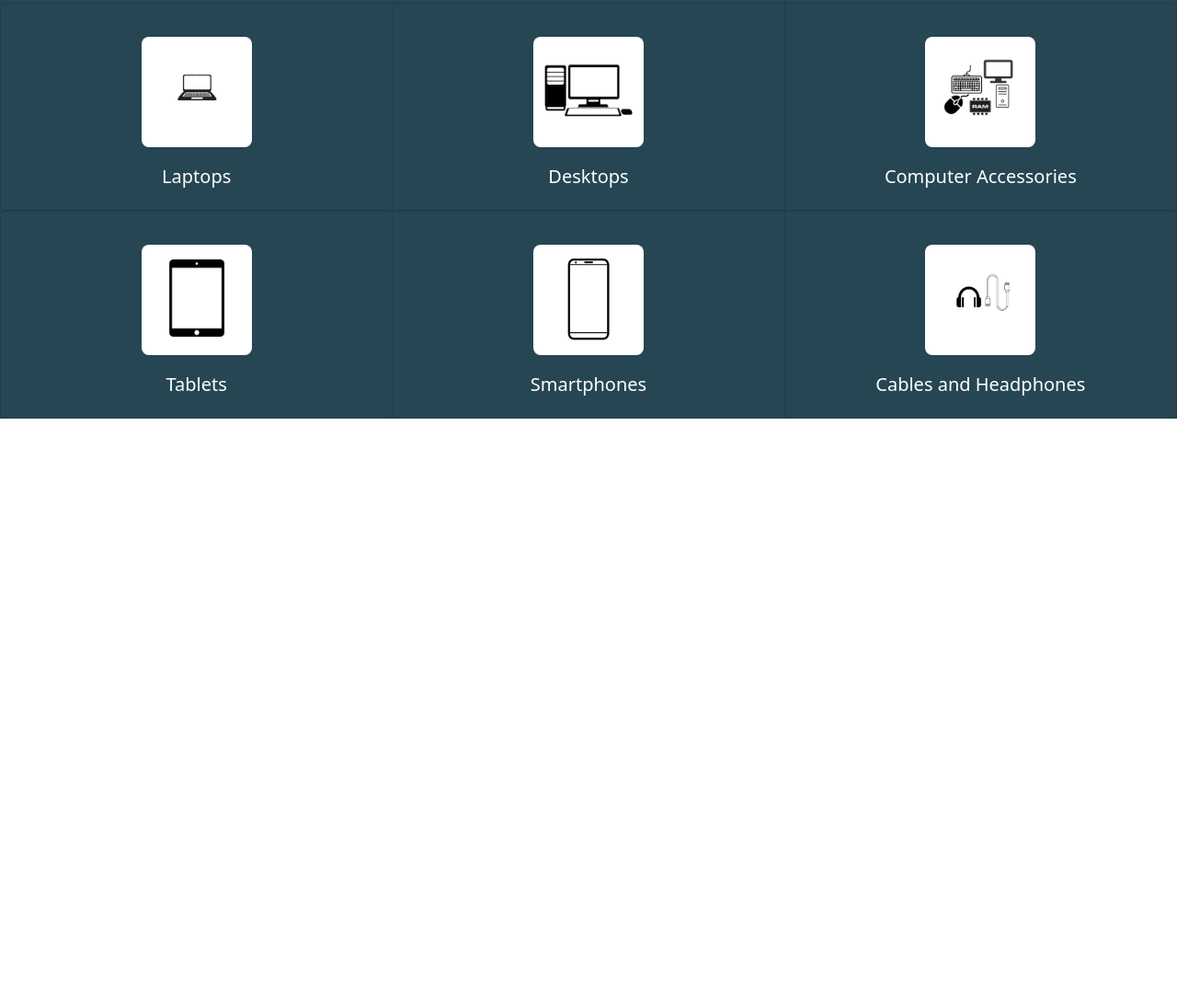
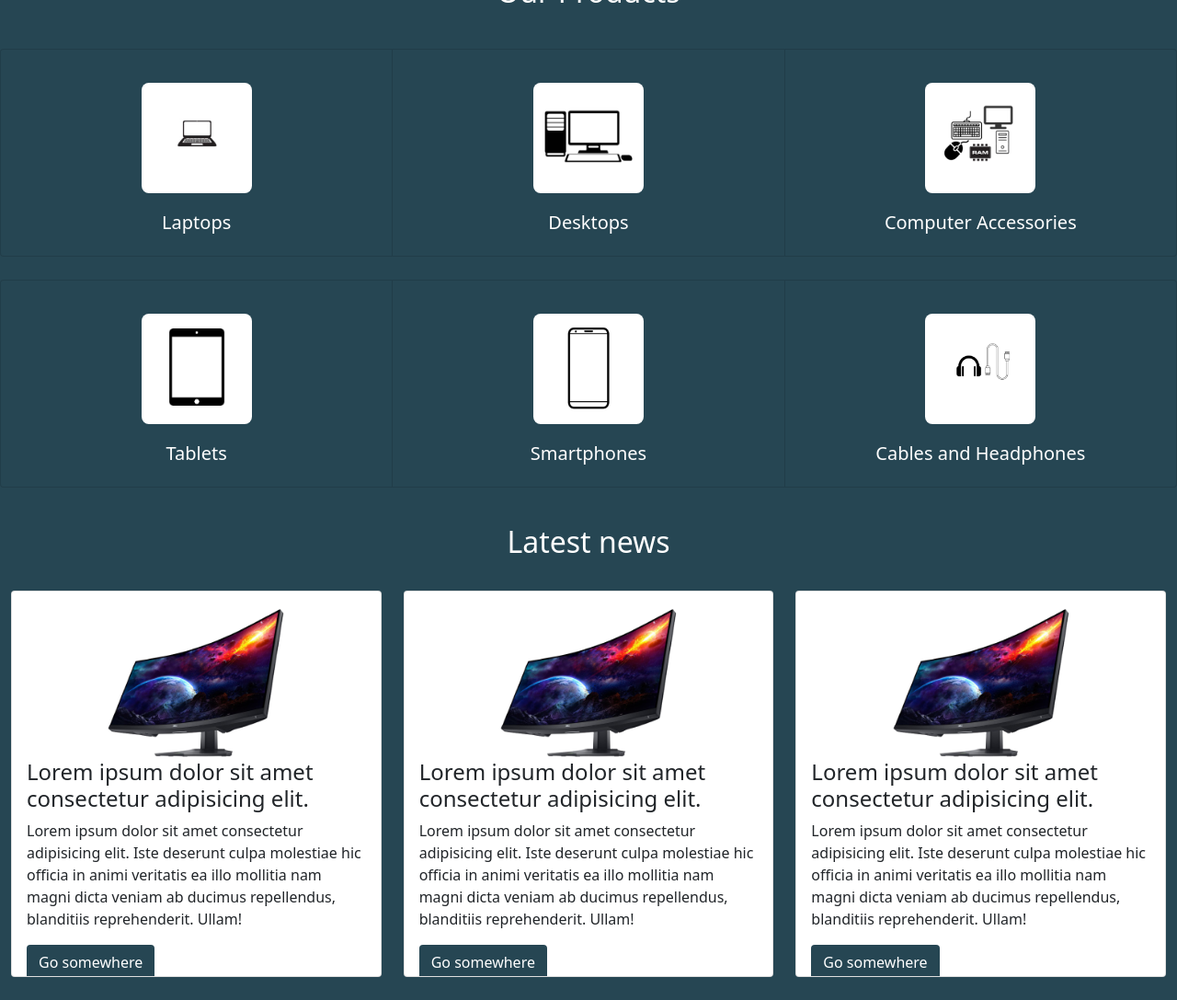
Before and after one commit to Azfar320/Tech_Mart_Final_Year_Project, a plain HTML site: page index.html in a window 1280 px wide. Shown: the part 650-1737 px from the top of the page at 92% size. Before the commit the page ends 1105 px from the top, so only its background shows below. Drawn offline with nearby package versions, Linux system fonts and the light colour scheme.

Commit message:
news section added

```diff
--- a/index.html
+++ b/index.html
@@ -211,7 +211,72 @@
 			</div>
 		</section>
 
-
+		<!-- news section here -->
+		<section id="news-section">
+			<h2>Latest news</h2>
+			<div class="row news-area">
+				<div class="col-sm-4">
+					<div class="card news-feed">
+						<div class="card-body">
+							<div class="news-img">
+								<img src="images/slide4.png" alt="">
+							</div>
+							<h4 class="card-title">Lorem ipsum dolor sit amet consectetur
+								adipisicing
+								elit.
+							</h4>
+							<p class="card-text">Lorem ipsum dolor sit amet consectetur adipisicing
+								elit. Iste deserunt culpa molestiae hic officia in animi veritatis
+								ea
+								illo mollitia nam magni dicta veniam ab ducimus repellendus,
+								blanditiis
+								reprehenderit. Ullam!</p>
+							<a href="#" class="btn btn-news text-white">Go somewhere</a>
+						</div>
+					</div>
+				</div>
+				<div class="col-sm-4">
+					<div class="card news-feed">
+						<div class="card-body">
+							<div class="news-img">
+								<img src="images/slide4.png" alt="">
+							</div>
+							<h4 class="card-title">Lorem ipsum dolor sit amet consectetur
+								adipisicing
+								elit.
+							</h4>
+							<p class="card-text">Lorem ipsum dolor sit amet consectetur adipisicing
+								elit. Iste deserunt culpa molestiae hic officia in animi veritatis
+								ea
+								illo mollitia nam magni dicta veniam ab ducimus repellendus,
+								blanditiis
+								reprehenderit. Ullam!</p>
+							<a href="#" class="btn btn-news text-white">Go somewhere</a>
+						</div>
+					</div>
+				</div>
+				<div class="col-sm-4">
+					<div class="card news-feed">
+						<div class="card-body">
+							<div class="news-img">
+								<img src="images/slide4.png" alt="">
+							</div>
+							<h4 class="card-title">Lorem ipsum dolor sit amet consectetur
+								adipisicing
+								elit.
+							</h4>
+							<p class="card-text">Lorem ipsum dolor sit amet consectetur adipisicing
+								elit. Iste deserunt culpa molestiae hic officia in animi veritatis
+								ea
+								illo mollitia nam magni dicta veniam ab ducimus repellendus,
+								blanditiis
+								reprehenderit. Ullam!</p>
+							<a href="#" class="btn btn-news text-white">Go somewhere</a>
+						</div>
+					</div>
+				</div>
+			</div>
+		</section>
 
 
 	</main>
--- a/style.css
+++ b/style.css
@@ -68,3 +68,39 @@ body{
 .menu-bg-color{
     background-color: #264653;
 }
+
+/* news section css */
+
+ #news-section{
+     height: 300px;
+     background-color: #264653
+ }
+
+ #news-section h2{
+     color: white;
+     text-align: center;
+     padding-top: 40px;
+ }
+ .news-area{
+     width: 100%;
+     margin: auto;
+     background-color: #264653;
+ }
+ .news-feed{
+     height: 420px;
+     overflow: hidden;
+ }
+ .news-img{
+     width: 250px;
+     margin: auto;
+ }
+ .news-img img{
+     width: 100%;
+ }
+ .card{
+     margin: 25px auto;
+ }
+
+ .btn-news{
+     background-color: #264653;
+ }
```
